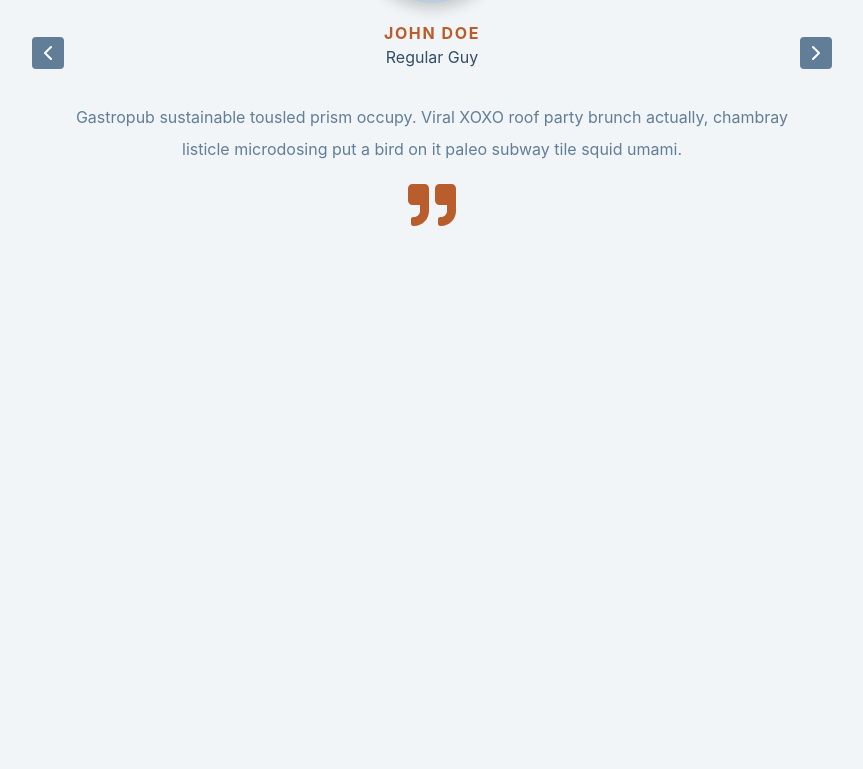
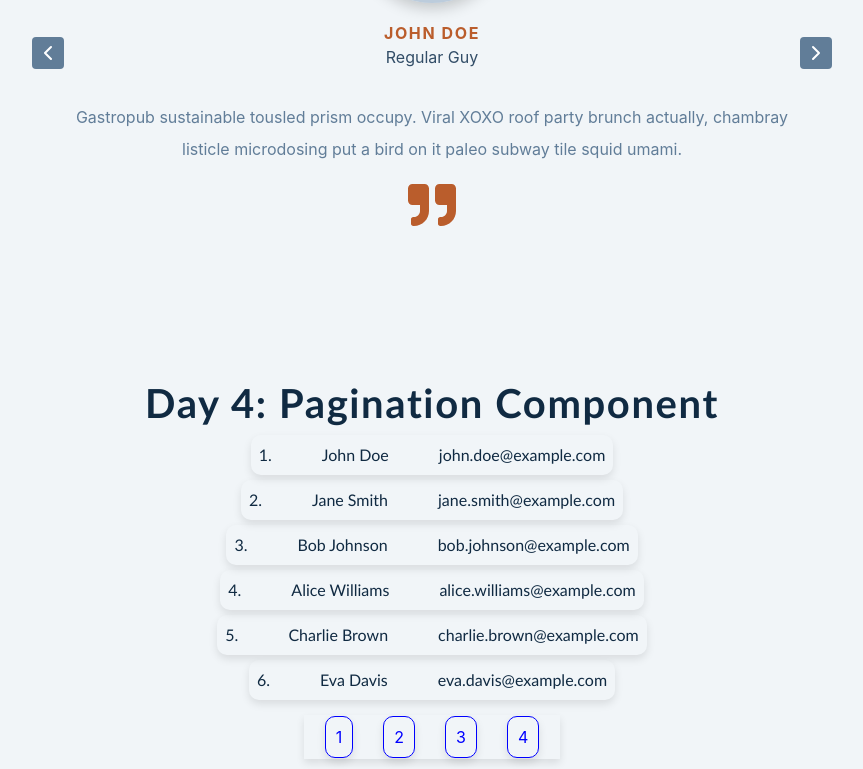
Before and after one commit to VibhourSharma/React-features, a React (Vite) app: page / in a window 1280 px wide. Shown: the part 1432-2201 px from the top of the page, without its empty margins (208-1071 px from the left). Before the commit the page ends 1815 px from the top, so only its background shows below. Built offline with nearby package versions, Linux system fonts and the light colour scheme; grey boxes are pictures that could not be loaded.

Commit message:
🚀Day 4: Pagination

```diff
--- a/src/App.jsx
+++ b/src/App.jsx
@@ -1,5 +1,6 @@
 import Accordion from "./components/Accordion/Accordion";
 import Modal from "./components/Modal/Modal";
+import Pagination from "./components/Pagination/Pagination";
 import Slider from "./components/Slider/Slider";
 
 function App() {
@@ -8,6 +9,7 @@ function App() {
       <Accordion />
       <Modal />
       <Slider />
+      <Pagination />
     </>
   );
 }
--- /dev/null
+++ b/src/components/Pagination/Data.js
@@ -0,0 +1,24 @@
+const data = [
+  { id: 1, name: "John Doe", email: "john.doe@example.com" },
+  { id: 2, name: "Jane Smith", email: "jane.smith@example.com" },
+  { id: 3, name: "Bob Johnson", email: "bob.johnson@example.com" },
+  { id: 4, name: "Alice Williams", email: "alice.williams@example.com" },
+  { id: 5, name: "Charlie Brown", email: "charlie.brown@example.com" },
+  { id: 6, name: "Eva Davis", email: "eva.davis@example.com" },
+  { id: 7, name: "Frank Miller", email: "frank.miller@example.com" },
+  { id: 8, name: "Grace Turner", email: "grace.turner@example.com" },
+  { id: 9, name: "Henry White", email: "henry.white@example.com" },
+  { id: 10, name: "Ivy Martinez", email: "ivy.martinez@example.com" },
+  { id: 11, name: "Jack Robinson", email: "jack.robinson@example.com" },
+  { id: 12, name: "Kelly Harris", email: "kelly.harris@example.com" },
+  { id: 13, name: "Leo Anderson", email: "leo.anderson@example.com" },
+  { id: 14, name: "Mia Taylor", email: "mia.taylor@example.com" },
+  { id: 15, name: "Noah Adams", email: "noah.adams@example.com" },
+  { id: 16, name: "Olivia Brown", email: "olivia.brown@example.com" },
+  { id: 17, name: "Peter Clark", email: "peter.clark@example.com" },
+  { id: 18, name: "Quinn Davis", email: "quinn.davis@example.com" },
+  { id: 19, name: "Rachel Evans", email: "rachel.evans@example.com" },
+  { id: 20, name: "Samuel Ford", email: "samuel.ford@example.com" },
+];
+
+export default data;
--- /dev/null
+++ b/src/components/Pagination/NamesList.jsx
@@ -0,0 +1,19 @@
+const NamesList = ({ currentName }) => {
+  console.log(currentName);
+  return (
+    <div className="pagination-container">
+      <h2>Day 4: Pagination Component</h2>
+      {currentName.map((d) => {
+        return (
+          <ul>
+            <li>{d.id}.</li>
+            <li>{d.name}</li>
+            <li>{d.email}</li>
+          </ul>
+        );
+      })}
+    </div>
+  );
+};
+
+export default NamesList;
--- /dev/null
+++ b/src/components/Pagination/Pagination.css
@@ -0,0 +1,55 @@
+.pagination {
+  display: flex;
+  justify-content: center;
+  align-items: center;
+  flex-direction: column;
+}
+
+.pagination-container {
+  width: 100%;
+  display: flex;
+  align-items: center;
+  justify-content: center;
+  font-family: "Trebuchet MS", "Lucida Sans Unicode", "Lucida Grande",
+    "Lucida Sans", Arial, sans-serif;
+  flex-direction: column;
+}
+
+.pagination-container ul {
+  display: flex;
+  padding: 0.5rem;
+  gap: 50px;
+  box-shadow: 0 4px 8px rgba(0, 0, 0, 0.1);
+  margin-bottom: 5px;
+  border-radius: 10px;
+}
+
+.paginate-number {
+  width: 100%;
+  display: flex;
+  align-items: center;
+  justify-content: center;
+}
+
+.paginate-number ul {
+  display: flex;
+  align-items: center;
+  justify-content: center;
+  margin-block: 10px;
+  gap: 10px;
+  width: 20%;
+  box-shadow: 0 4px 8px rgba(0, 0, 0, 0.1);
+}
+
+.paginate-number ul li {
+  padding: 10px;
+}
+
+.paginate-btn {
+  padding: 10px;
+  box-shadow: 0 4px 8px rgba(0, 0, 0, 0.1);
+  color: blue;
+  border: 1px solid blue;
+  border-radius: 10px;
+  cursor: pointer;
+}
--- /dev/null
+++ b/src/components/Pagination/Pagination.jsx
@@ -0,0 +1,40 @@
+import React, { useState } from "react";
+import data from "./Data";
+import "./Pagination.css";
+import NamesList from "./NamesList";
+
+const Pagination = () => {
+  const [currentPage, setCurrentPage] = useState(1);
+  const [namesPerPage, setNamesPerPage] = useState(6);
+
+  const lastNameIndex = currentPage * namesPerPage;
+  const firstNameIndex = lastNameIndex - namesPerPage;
+  const currentName = data.slice(firstNameIndex, lastNameIndex);
+  const pageNumbers = [];
+  for (let i = 1; i <= Math.ceil(data.length / namesPerPage); i++) {
+    pageNumbers.push(i);
+  }
+
+  const paginate = (pageNumber) => setCurrentPage(pageNumber);
+
+  return (
+    <div className="pagination">
+      <NamesList currentName={currentName} />
+      <div className="paginate-number">
+        <ul>
+          {pageNumbers.map((number) => {
+            return (
+              <li key={number}>
+                <span className="paginate-btn" onClick={() => paginate(number)}>
+                  {number}
+                </span>
+              </li>
+            );
+          })}
+        </ul>
+      </div>
+    </div>
+  );
+};
+
+export default Pagination;
```
